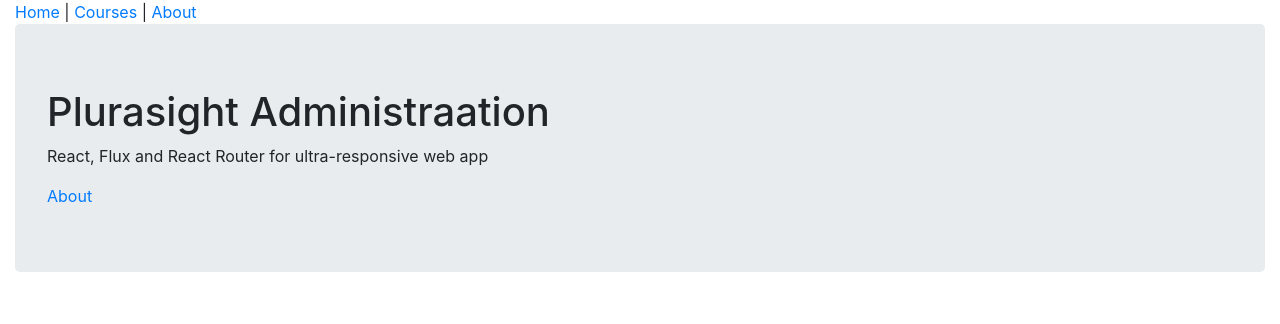
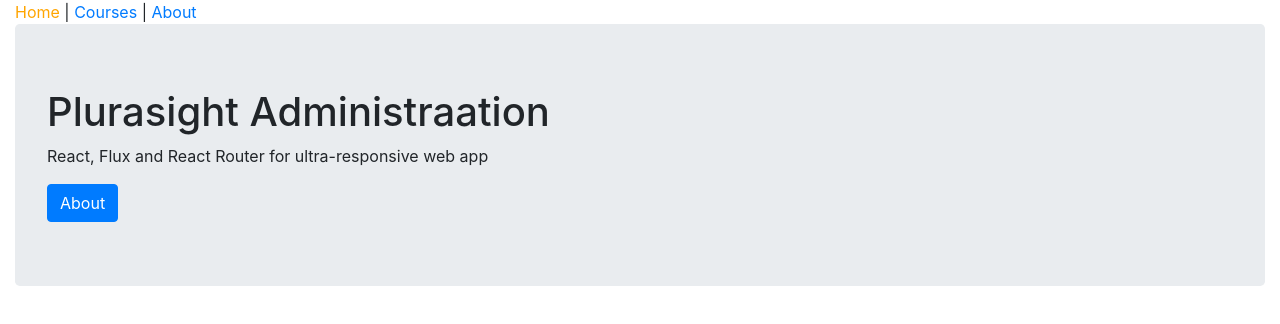
Before and after one commit to adeshina9521/DataBase, a React (Create React App) app: page / in a window 1280 px wide. Shown: the top 324 px of the page. Built offline with nearby package versions, Linux system fonts and the light colour scheme; no server answers.

Commit message:
React Router, NavLink, Link

```diff
--- a/src/components/App.js
+++ b/src/components/App.js
@@ -3,23 +3,17 @@
 import About from "./About.js"
 import Header from "./common/Header"
 import CoursePage from "./CoursePage"
+import {Route} from "react-router-dom"
+
 
 export default function App(){
-    function getPage(){
-        const route = window.location.pathname
-        if (route === "/about"){
-          return  <About/>
-        }else if(route === "/courses"){
-            return <CoursePage/>
-        }
-        else {
-            return <HomePage/>
-        }
-            }
+
     return(
         <div className="container-fluid">
             <Header/>
-            {getPage()}
+            <Route path="/" exact component={HomePage}/>
+            <Route path="/about" component={About}/>
+            <Route path="/courses" component={CoursePage}/>
         </div>
     )
 }
--- /dev/null
+++ b/src/components/CourseList.js
@@ -0,0 +1,39 @@
+import React from 'react';
+import PropTypes from "prop-types"
+
+
+export default function CourseList(props){
+    return(
+        <table className="table">
+                    <thead>
+                        <tr>
+                            <th>Tittle</th>
+                            <th>Author ID</th>
+                            <th>Category</th>
+                        </tr>
+                    </thead>
+                    <tbody>
+                            {props.courses.map(course =>{
+                            return (
+
+                                 <tr key={course.id}>
+                                    <td>{course.title}</td>
+                                    <td>{course.authorId}</td>
+                                    <td>{course.category}</td>
+                                </tr>
+                                )
+                        })}
+                    </tbody>
+                </table>
+    )
+}
+
+CourseList.propTypes={
+    courses:PropTypes.arrayOf(
+        PropTypes.shape({
+            id: PropTypes.number.isRequired,
+            title: PropTypes.string.isRequired,
+            authorId: PropTypes.number.isRequired,
+        })
+    ).isRequired
+}
--- a/src/components/CoursePage.js
+++ b/src/components/CoursePage.js
@@ -1,5 +1,7 @@
 import React from "react";
-import {getCourses} from "../api/courseApi.js"
+import {getCourses} from "../api/courseApi"
+import CourseList from "./CourseList";
+
 
  export default function CoursePage() {
      const [courses, setCourses] = React.useState([])
@@ -11,28 +13,10 @@
         return (
         <>
                 <h2>Courses</h2>
-                <table className="table">
-                    <thead>
-                        <tr>
-                            <th>Tittle</th>
-                            <th>Author ID</th>
-                            <th>Category</th>
-                        </tr>
-                    </thead>
-                    <tbody>
-                            {courses.map(course =>{
-                            return (
-
-                                 <tr key={course.id}>
-                                    <td>{course.title}</td>
-                                    <td>{course.authorId}</td>
-                                    <td>{course.category}</td>
-                                </tr>
-                                )
-                        })}
-                    </tbody>
-                </table>
-                </>
+                <CourseList
+                    courses={courses}
+                    />
+        </>
                 )
 
 }
--- a/src/components/HomePage.js
+++ b/src/components/HomePage.js
@@ -1,4 +1,5 @@
 import React from "react"
+import { Link } from "react-router-dom/cjs/react-router-dom.min"
 
 
 export default function HomePage(){
@@ -6,7 +7,7 @@
         <div className="jumbotron">
             <h1>Plurasight Administraation</h1>
             <p>React, Flux and React Router for ultra-responsive web app</p>
-            <a href="/about">About</a>
+            <Link to="about" className="btn btn-primary">About</Link>
         </div>
     )
 }
--- a/src/components/common/Header.js
+++ b/src/components/common/Header.js
@@ -1,11 +1,14 @@
 import React from "react"
+import { NavLink } from "react-router-dom/cjs/react-router-dom.min"
 
 
 export default function Header(){
+
+    const activeStyles={color: "orange" }
     return(
         <nav>
-            <a href="/">Home</a> | <a href="/courses">Courses</a> | {" "}
-            <a href="/about">About</a>
+            <NavLink activeStyle={activeStyles} exact to="/">Home</NavLink>{" | "}<NavLink activeStyle={activeStyles}to="/courses">Courses</NavLink> | {" "}
+            <NavLink activeStyle={activeStyles} to="/about">About</NavLink>
         </nav>
     )
 }
--- a/src/index.js
+++ b/src/index.js
@@ -2,6 +2,9 @@
 import React from "react"
 import ReactDOM from "react-dom"
 import App from "./components/App"
+import {BrowserRouter as Router} from "react-router-dom"
 
 
-ReactDOM.render(<App/>, document.getElementById("root"))
+ReactDOM.render(<Router>
+                    <App/>
+                </Router>, document.getElementById("root"))
```
